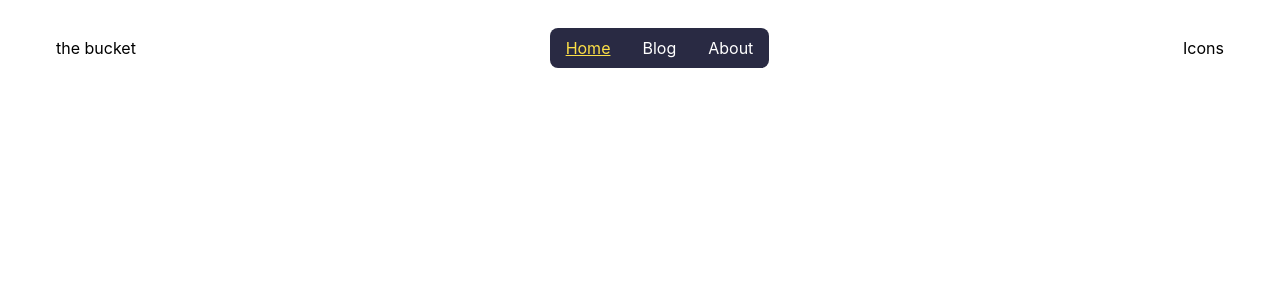
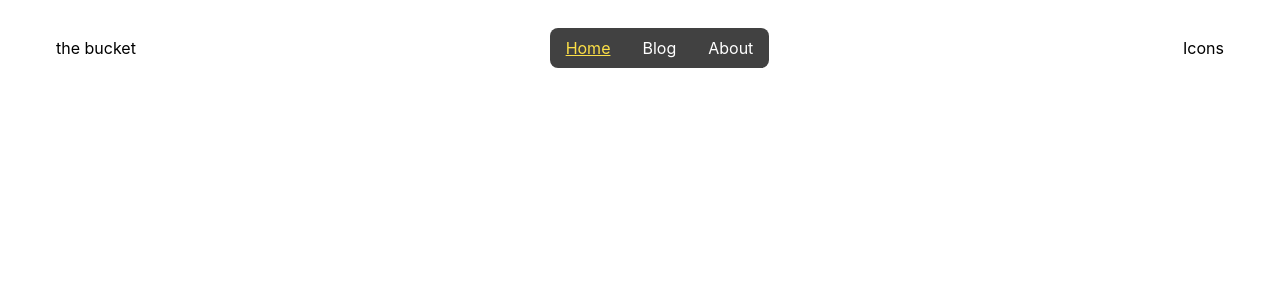
Before and after one commit to SanjeevSaniel/the-bucket, a React (Vite) app: page / in a window 1280 px wide. Shown: the top 300 px of the page. Built offline with nearby package versions, Linux system fonts and the light colour scheme.

Commit message:
Design changes

```diff
--- a/src/components/Navbar.jsx
+++ b/src/components/Navbar.jsx
@@ -12,13 +12,13 @@ const Navbar = () => {
   return (
     <div className="flex flex-row justify-between items-center px-14 py-7 mb-4">
       <div className="flex-initial">the bucket</div>
-      <div className="flex-initial bg-[#292a43] rounded-lg">
+      <div className="flex-initial bg-[#414141] rounded-lg">
         <ul role="list" className="flex flex-row justify-between">
           {menuItems.map((menu, index) => {
             return (
               <li
                 key={index}
-                className={`mx-2 p-2 text-white capitalize hover:text-yellow-300 hover:cursor-pointer ${
+                className={`mx-2 p-2 capitalize text-white hover:text-[#E3DC00] hover:cursor-pointer ${
                   currentMenu.toLowerCase() === menu.toLowerCase() &&
                   "text-yellow-300 underline underline-offset-1"
                 }`}
```
